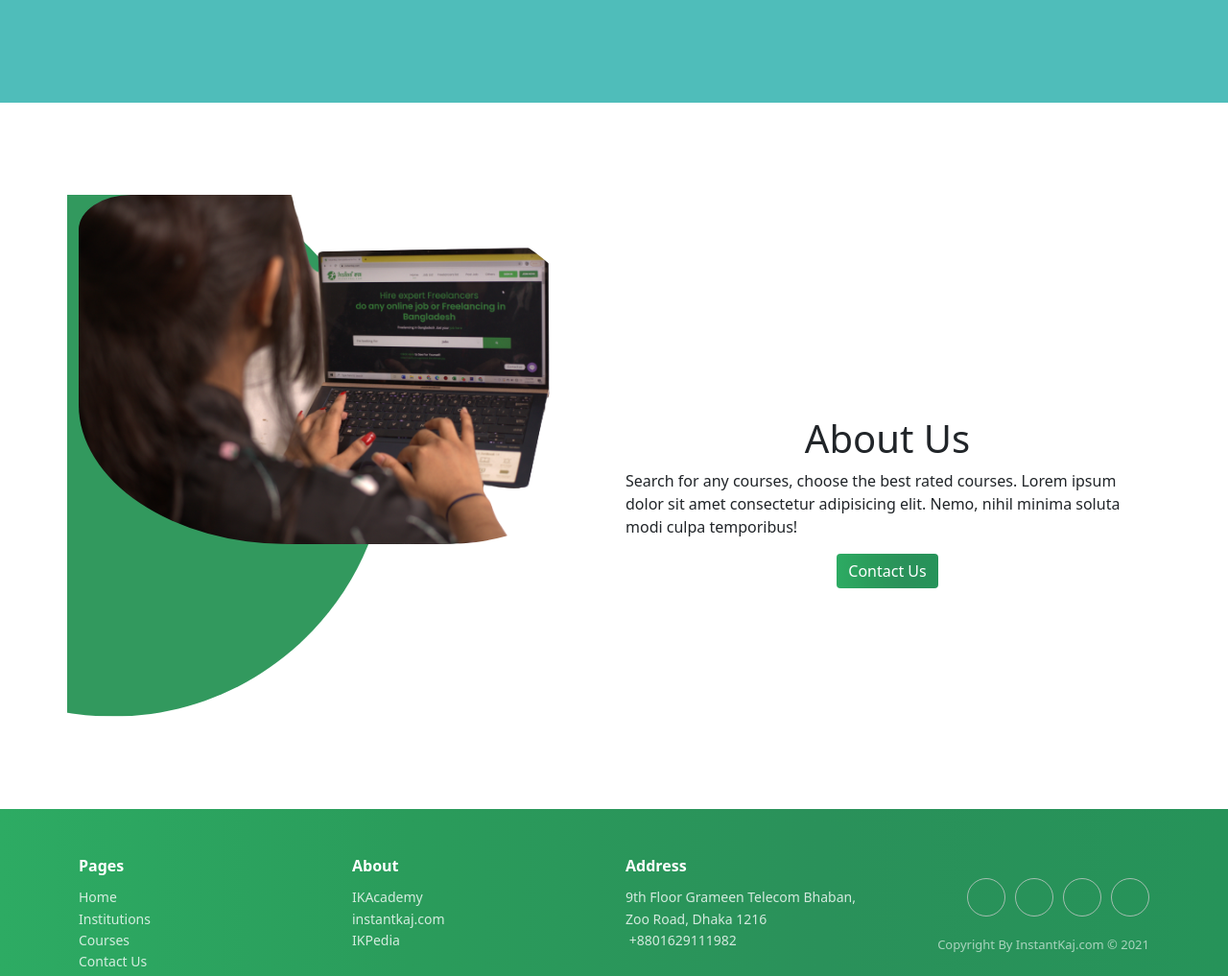
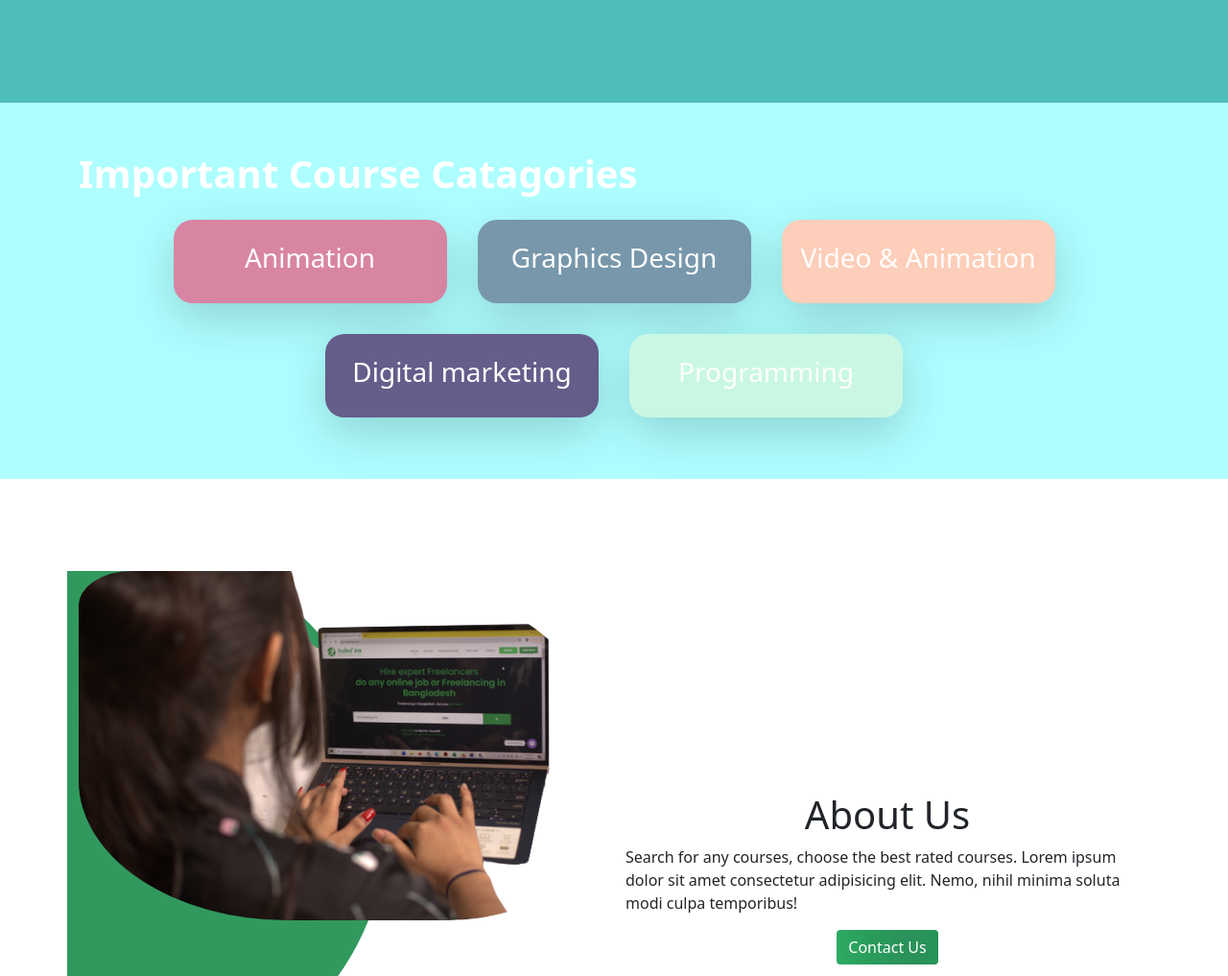
Before and after one commit to mehedi-hasan-shuvon/ik-learning-frontend, a plain HTML site: page index.html in a window 1280 px wide. Shown: the part 663-1680 px from the top of the page at 96% size. Drawn offline with nearby package versions, Linux system fonts and the light colour scheme.

Commit message:
section 2

```diff
--- a/assets/css/Footer-Clean.css
+++ b/assets/css/Footer-Clean.css
@@ -1,6 +1,6 @@
 .footer-clean {
   padding: 50px 0;
-  background-image: linear-gradient(to right,#2dab63,#2a9c5b,#2a915a,#269359);
+  background-color: #35858B;
   color: #FFFFFF;
 }
 
--- a/assets/css/styles.css
+++ b/assets/css/styles.css
@@ -3,6 +3,8 @@
 
 body{
   font-family: 'Poppins', sans-serif;
+  overflow-x: hidden;
+
 }
 
 
@@ -506,7 +508,9 @@ body{
 
 
 #section-1{
-  background-color:  #4FBDBA;
+  background-color: #4FBDBA;
+  width: 100%;
+  /* height:90vh; */
 }
 .section-1-header{
   color: white;
@@ -557,3 +561,63 @@ body{
 .header-class{
   margin-bottom:50px;
 }
+
+.section-2{
+  background-color:#AEFEFF;
+}
+.topic{
+
+  padding: 2%;
+  text-align: center;
+  color:white;
+  margin: 1%;
+  margin-top: 2%;
+  border-radius: 20px;
+  position: relative;
+  overflow: hidden;
+  /* height: 90px !important;
+  width: 17% !important; */
+
+
+}
+
+#section-2-header{
+  color:white;
+  padding-top: 50px;
+  font-weight: 700;
+}
+
+#topic-1{
+  background-color: #D885A3;
+}
+#topic-2{
+  background-color: #7897AB;
+}
+#topic-3{
+  background-color: #FDCEB9;
+}
+#topic-4{
+  background-color: #655D8A;
+}
+#topic-5{
+  background-color: #CAF7E3;
+}
+
+.experiment{
+  color: white;
+  background:rgba(0,0,0,0.8);
+  top: -100%;
+  left: 0;
+  position:absolute;
+  height: 100%;
+  width: 100%;
+  align-items:center ;
+  text-align: center;
+  box-sizing: border-box;
+  border-radius: 20px;
+  transition: all 0.5s;
+}
+
+.topic:hover .experiment{
+  top:0;
+}
--- a/index.html
+++ b/index.html
@@ -148,6 +148,55 @@
         </section>
 
 
+        <!-- section 2 starts here  -->
+        <section class="section-2 ">
+            <div class="container pb-5">
+                <h1 id="section-2-header">Important Course Catagories</h1>
+                <div class="row d-flex  justify-content-center align-items-center dalign-items-center ">
+                    <div class="col-lg-3 col-md-4 col-6 topic d-flex flex-column justify-content-center align-items-center m-3 shadow-lg"
+                        id="topic-1">
+                        <div class="experiment">
+                            <h3>Best animation courses</h3>
+                        </div>
+                        <h3>Animation</h3>
+
+                    </div>
+                    <div class="col-lg-3 col-md-4 col-6 topic d-flex flex-column justify-content-center align-items-center m-3 shadow-lg"
+                        id="topic-2">
+                        <div class="experiment d-flex flex-column justify-content-center align-items-center">
+                            <h3>Best Design courses</h3>
+                        </div>
+                        <h3>Graphics Design</h3>
+                    </div>
+                    <div class="col-lg-3 col-md-4 col-6 topic d-flex flex-column justify-content-center align-items-center m-3 shadow-lg "
+                        id="topic-3">
+                        <div class="experiment d-flex flex-column justify-content-center align-items-center">
+                            <h3>Best animation courses</h3>
+                        </div>
+                        <h3>Video & Animation</h3>
+                    </div>
+
+                    <div class="col-lg-3 col-md-4 col-6 topic d-flex flex-column justify-content-center align-items-center m-3 shadow-lg"
+                        id="topic-4">
+                        <div class="experiment d-flex flex-column justify-content-center align-items-center">
+                            <h3>Best Digital marketing courses</h3>
+                        </div>
+                        <h3>Digital marketing</h3>
+                    </div>
+                    <div class="col-lg-3 col-md-4 col-6 topic d-flex flex-column justify-content-center align-items-center m-3 shadow-lg"
+                        id="topic-5">
+                        <div class="experiment d-flex flex-column justify-content-center align-items-center">
+                            <h3>Best Programming courses</h3>
+                        </div>
+                        <h3>Programming</h3>
+                    </div>
+
+                </div>
+            </div>
+            </div>
+        </section>
+
+
 
         <!-- section-4 starts here  -->
         <div class="container pt-5 mt-5" id="about-us-container">
```
